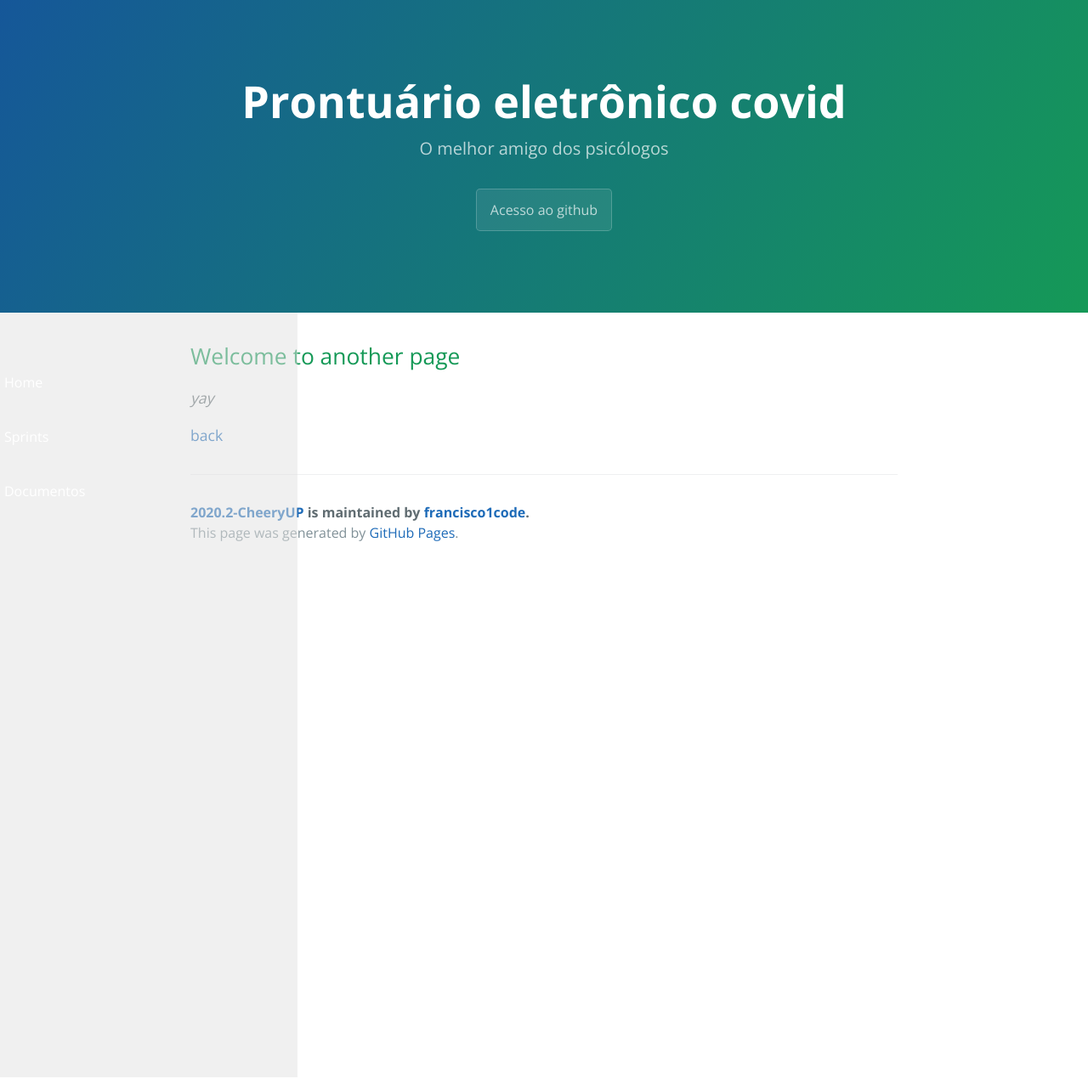
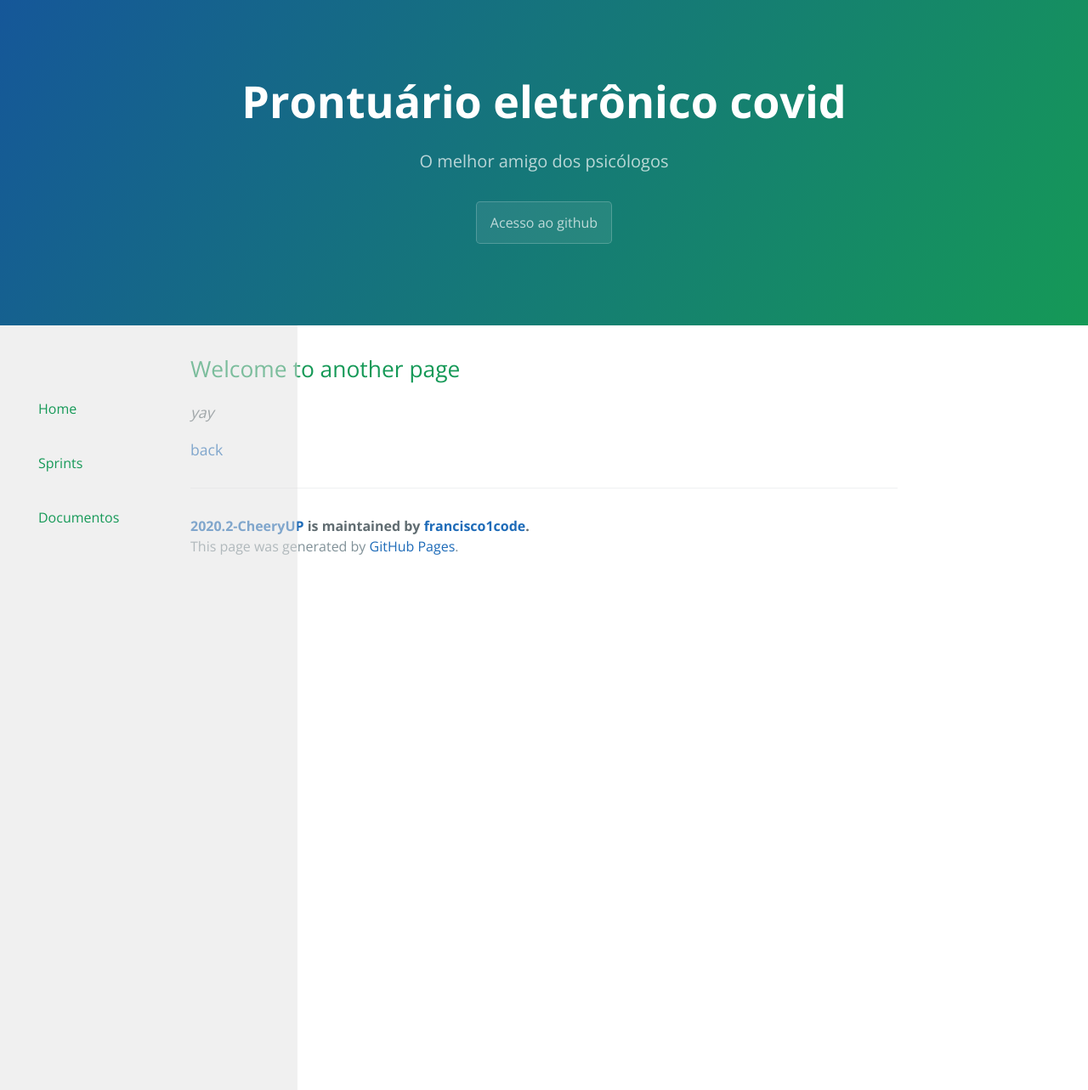
Before and after one commit to francisco1code/2020.2-CheeryUP, a Jekyll site: the page built from another-page.md, in a window 1280 px wide. Shown: the whole page at 85% size. Built offline with Jekyll 4.4.1, drawn with Linux system fonts in a browser that asks for light colours.

Commit message:
fix_color #11

```diff
--- a/_sass/jekyll-theme-cayman.scss
+++ b/_sass/jekyll-theme-cayman.scss
@@ -376,10 +376,7 @@ a {
 .site-footer-credits {
   color: $blockquote-text-color;
 }
-*{
-  margin: 0px;
-  padding:0;
-}
+
 .menu-bar{
   background-color: rgba(226, 226, 226, 0.5);
     width: 350px;
@@ -393,7 +390,7 @@ a {
       width: 100%;
       a{
       text-decoration: none;
-      color: white;
+      color: #159957;
       padding: 20px 5px;
       display: block;
 
```
